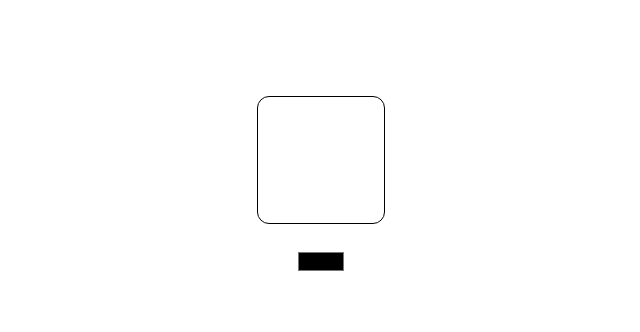
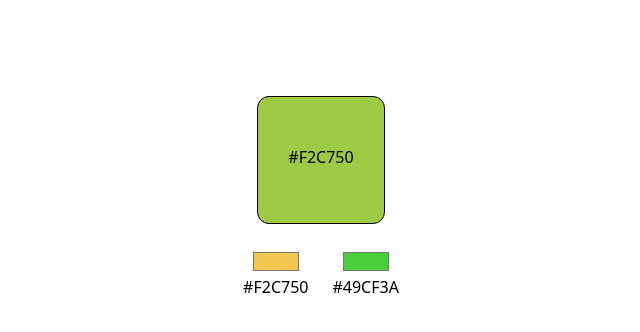
Before and after one commit to torruuu/vue-test, a Vue app: page / in a window 1280 px wide. Shown: the top 332 px of the page, without its empty margins (319-959 px from the left). Built offline with nearby package versions, Linux system fonts and the light colour scheme.

Commit message:
chore: mix color-exercise

```diff
--- a/src/components/Laura/Ej_color/HijoView.vue
+++ b/src/components/Laura/Ej_color/HijoView.vue
@@ -1,15 +1,33 @@
 <script setup>
+defineProps({
+    color: String,
+    color2: String
+});
 
-const emit = defineEmits(['color-change']);
+const emit = defineEmits(['color-change', 'color-change2']);
+
 
 function changeColor(event) {
     const color = event.target.value;
     emit('color-change', color);
 }
+
+function changeColor2(event) {
+    const color = event.target.value;
+    emit('color-change2', color);
+}
+
 </script>
 
 <template>
-    <div class="flex flex-col  items-center mt-4">
-        <input type="color" @input="changeColor">
+    <div class="flex items-center gap-6 mt-4">
+        <div class="flex flex-col items-center justify-center">
+            <input type="color" @input="changeColor" :value="color">
+            {{ color }}
+        </div>
+        <div class="flex flex-col items-center justify-center">
+            <input type="color" @input="changeColor2" :value="color2">
+            {{ color2 }}
+        </div>
     </div>
 </template>
--- a/src/components/Laura/Ej_color/PadreView.vue
+++ b/src/components/Laura/Ej_color/PadreView.vue
@@ -1,23 +1,55 @@
 <script setup>
-import { ref } from 'vue';
+import { ref, computed } from 'vue';
 import HijoView from './HijoView.vue';
 
-const background = ref('');
+const background = ref('#F2C750');
+const background2 = ref('#49CF3A');
+const mixBackground = computed(() => {
+    const rgb1 = hexToRgb(background.value);
+    const rgb2 = hexToRgb(background2.value);
+    return colorMixer(rgb1, rgb2, 0.5);
+});
+
+//FUNCIONES PARA CONSEGUIR LAS FORMULAS PARA MEZCLAR COLORES
+function hexToRgb(hex) {
+    const r = parseInt(hex.slice(1, 3), 16);
+    const g = parseInt(hex.slice(3, 5), 16);
+    const b = parseInt(hex.slice(5, 7), 16);
+    return [r, g, b];
+}
+
+function colorChannelMixer(colorChannelA, colorChannelB, amountToMix) {
+    var channelA = colorChannelA * amountToMix;
+    var channelB = colorChannelB * (1 - amountToMix);
+    return parseInt(channelA + channelB);
+}
+function colorMixer(rgb1, rgb2, amountToMix) {
+    var r = colorChannelMixer(rgb1[0], rgb2[0], amountToMix);
+    var g = colorChannelMixer(rgb1[1], rgb2[1], amountToMix);
+    var b = colorChannelMixer(rgb1[2], rgb2[2], amountToMix);
+    return "rgb(" + r + "," + g + "," + b + ")";
+}
+/////////////////////////////////////////////////////////////////////////////////////////////////////////
+
 function changeColor(color) {
     background.value = color;
+}
+
+function changeColor2(color2) {
+    background2.value = color2;
 }
 
 </script>
 
 <template>
     <div class="flex flex-col items-center">
-        <div :style="{ backgroundColor: background }"
+        <div :style="{ backgroundColor: mixBackground }"
             class="flex flex-col items-center pt-12 border rounded-xl mt-24 w-32 h-32">
             {{ background }}
         </div>
         <div class="mt-2">
-            {{ background }}
-            <HijoView @color-change="changeColor" />
+            <HijoView :color="background" @color-change="changeColor" :color2="background2"
+                @color-change2="changeColor2" />
         </div>
     </div>
 </template>
```
Also changed, not shown: src/App.vue (+1 -22 lines).
